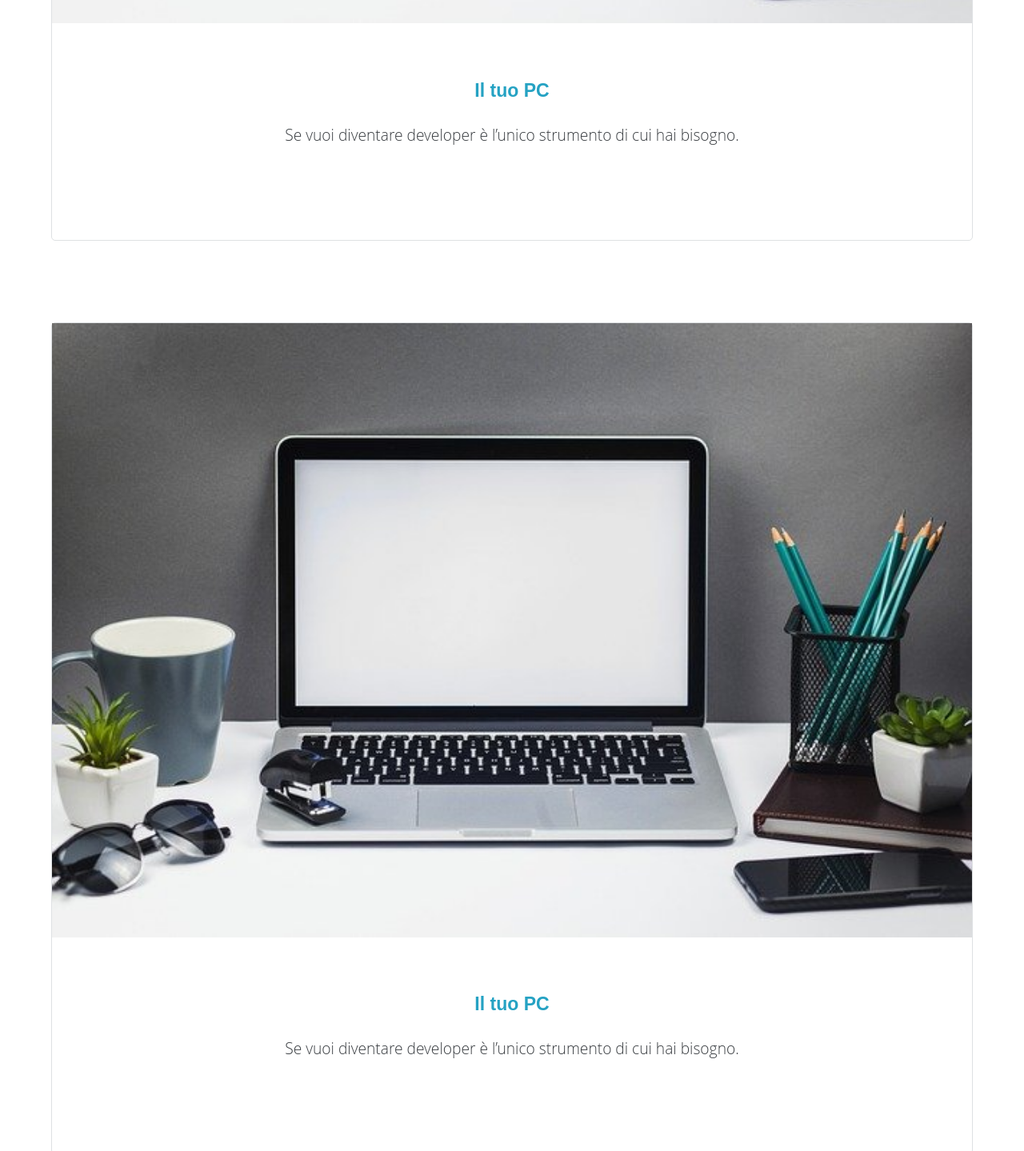
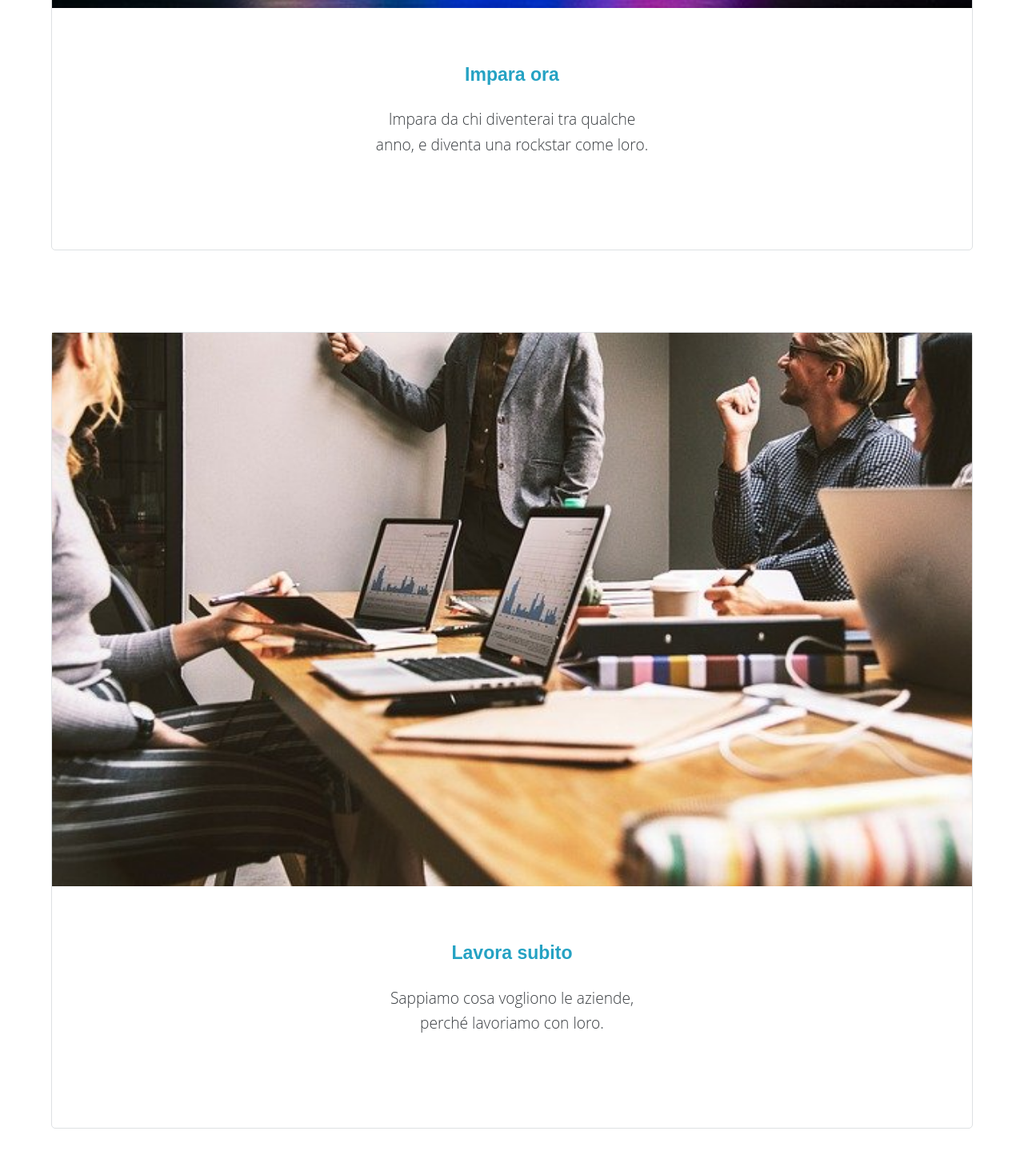
Before and after one commit to Francescabattistini/Progetto-settimana-1Battistini, a plain HTML site: page index.html in a window 1280 px wide. Shown: the part 4640-6079 px from the top of the page at 80% size. Drawn offline with Linux system fonts and the light colour scheme.

Commit message:
card finite

```diff
--- a/index.html
+++ b/index.html
@@ -65,17 +65,19 @@
         </p>
       </article>
       <article class="card">
-        <img src="assets/images/foto1.jpg" alt="desk-with-notebook" />
-        <h3 class="heading">Il tuo PC</h3>
+        <img src="assets/images/foto2.jpg" alt="desk-with-notebook" />
+        <h3 class="heading">Impara ora</h3>
         <p>
-          Se vuoi diventare developer è l’unico strumento di cui hai bisogno.
+          Impara da chi diventerai tra qualche <br />
+          anno, e diventa una rockstar come loro.
         </p>
       </article>
       <article class="card">
-        <img src="assets/images/foto1.jpg" alt="desk-with-notebook" />
-        <h3 class="heading">Il tuo PC</h3>
+        <img src="assets/images/foto3.jpg" alt="desk-with-notebook" />
+        <h3 class="heading">Lavora subito</h3>
         <p>
-          Se vuoi diventare developer è l’unico strumento di cui hai bisogno.
+          Sappiamo cosa vogliono le aziende, <br />
+          perché lavoriamo con loro.
         </p>
       </article>
     </aside>
```
